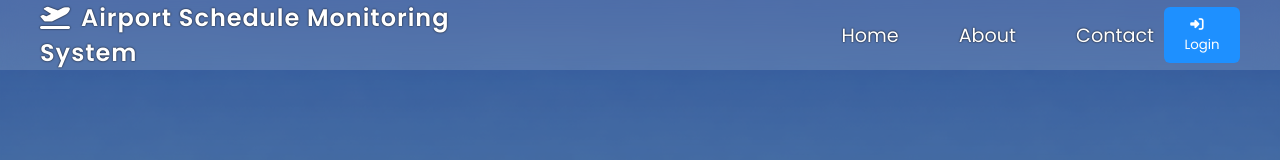
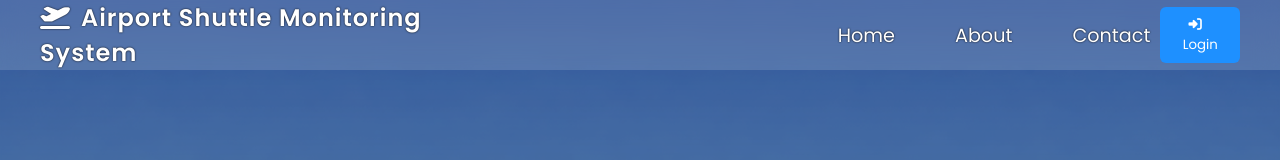
Before and after one commit to praveen2007-VY/Airport-Sidual-Monitoring-System-, a React (Vite) app in the folder Frontend/: page / in a window 1280 px wide. Shown: the top 160 px of the page. Built offline with nearby package versions, Linux system fonts and the light colour scheme.

Commit message:
Update name

```diff
--- a/Frontend/src/Components/Firstpage.jsx
+++ b/Frontend/src/Components/Firstpage.jsx
@@ -33,7 +33,7 @@ const Firstpage = () => {
       <nav className="nav">
         <h2 className="brandhome">
           <i className="fa-solid fa-plane-departure flight"></i>
-          Airport Schedule Monitoring System
+          Airport Shuttle Monitoring System
         </h2>
         <div className="navc">
           <a href="#home">Home</a>
```
